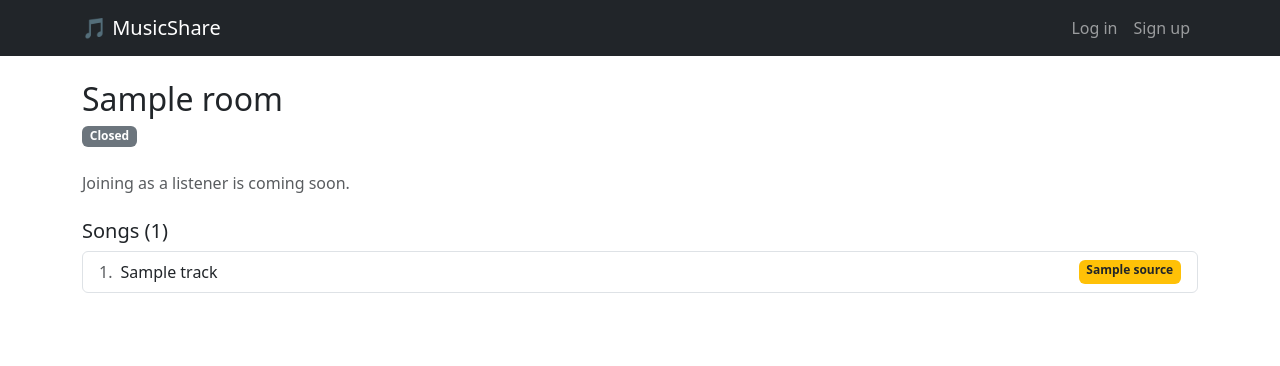
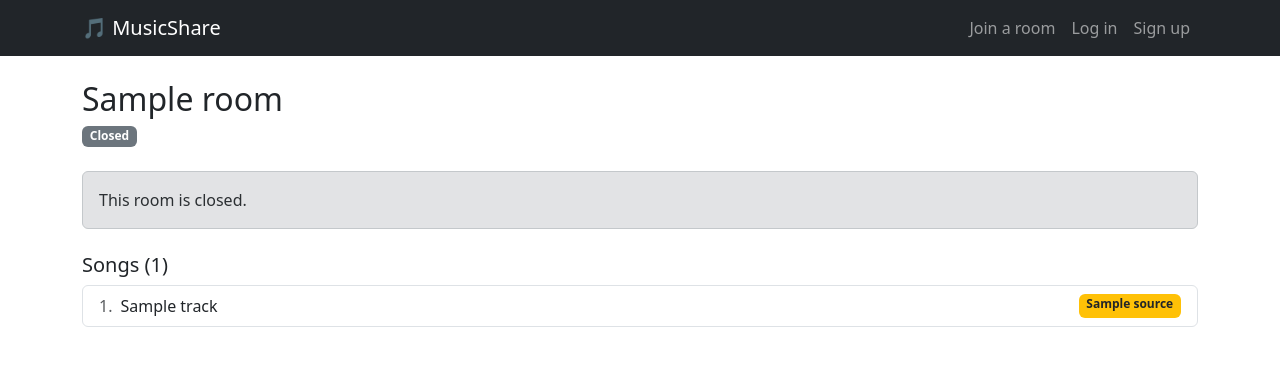
Before and after one commit to Aella67/MusicShare, a Flask app: template templates/room.html in a window 1280 px wide. Shown: the top 366 px of the page. Run offline with Flask 3, Linux system fonts and the light colour scheme; tables that the repository leaves empty or names only in its code hold one stand-in row (values such as "Sample post"); the template is opened without the code that fills it: values that come from a table or form of the project are taken from there, most other values are stand-ins (such as "Sample title", 1, 10 or a date in 2020).

Commit message:
Add guest join

```diff
--- a/app.py
+++ b/app.py
@@ -3,7 +3,7 @@ from flask import Flask, render_template, redirect, url_for, flash, session, abo
 from flask_wtf import CSRFProtect
 import mysql.connector
 from config import Config
-from forms import RegisterForm, LoginForm, PlaylistForm, TrackForm, RoomForm
+from forms import RegisterForm, LoginForm, PlaylistForm, TrackForm, RoomForm, JoinForm, GuestForm
 from models.user import User
 from models.playlist import Playlist
 from models.track import Track
@@ -28,6 +28,15 @@ def login_required(view):
 def inject_current_user():
     user_id = session.get("user_id")
     return {"current_user": User.find_by_id(user_id) if user_id else None}
+
+def viewer_name():
+    """Who is looking at the page: a username, a guest's display name, or None."""
+    user_id = session.get("user_id")
+    if user_id:
+        user = User.find_by_id(user_id)
+        if user:
+            return user.username
+    return session.get("guest_name")
 
 
 @app.route("/")
@@ -83,8 +92,9 @@ def dashboard():
         playlist.save()
         flash("Playlist created!", "success")
         return redirect(url_for("dashboard"))
-    playlists = Playlist.find_by_user(session["user_id"])
-    return render_template("dashboard.html", form=form, playlists=playlists)
+        playlists = Playlist.find_by_user(session["user_id"])
+    rooms = Room.find_by_host(session["user_id"])
+    return render_template("dashboard.html", form=form, playlists=playlists, rooms=rooms)
 
 @app.route("/playlists/<int:playlist_id>", methods=["GET", "POST"])
 @login_required
@@ -116,15 +126,27 @@ def new_room():
     return render_template("new_room.html", form=form)
 
 
-@app.route("/room/<code>")
+@app.route("/join", methods=["GET", "POST"])
+def join():
+    form = JoinForm()
+    if form.validate_on_submit():
+        return redirect(url_for("room_page", code=form.code.data.strip().upper()))
+    return render_template("join.html", form=form)
+
+
+@app.route("/room/<code>", methods=["GET", "POST"])
 def room_page(code):
     room = Room.find_by_code(code)
     if room is None:
         abort(404)
     is_host = session.get("user_id") == room.host_id
+    guest_form = GuestForm()
+    if guest_form.validate_on_submit():
+        session["guest_name"] = guest_form.display_name.data.strip()
+        return redirect(url_for("room_page", code=room.share_code))
     tracks = Track.find_by_playlist(room.playlist_id) if room.playlist_id else []
-    return render_template("room.html", room=room, is_host=is_host, tracks=tracks)
-
+    return render_template("room.html", room=room, is_host=is_host,
+                           viewer=viewer_name(), guest_form=guest_form, tracks=tracks)
 
 if __name__ == "__main__":
     app.run(debug=True)
--- a/forms.py
+++ b/forms.py
@@ -3,6 +3,7 @@ from wtforms import StringField, PasswordField, EmailField, SelectField
 from wtforms.validators import DataRequired, Email, Length, EqualTo, Regexp, ValidationError
 from models.user import User
 from models.track import Track
+from models.room import Room
 
 
 class RegisterForm(FlaskForm):
@@ -46,3 +47,18 @@ class TrackForm(FlaskForm):
 class RoomForm(FlaskForm):
     name = StringField("Room name", validators=[DataRequired(), Length(max=100)])
     playlist_id = SelectField("Playlist", coerce=int)
+
+
+class JoinForm(FlaskForm):
+    code = StringField("Room code", validators=[DataRequired(), Length(max=8)])
+
+    def validate_code(self, field):
+        room = Room.find_by_code(field.data)
+        if room is None:
+            raise ValidationError("No room with that code.")
+        if not room.is_open:
+            raise ValidationError("That room is closed.")
+
+
+class GuestForm(FlaskForm):
+    display_name = StringField("Display name", validators=[DataRequired(), Length(min=2, max=30)])
--- a/templates/base.html
+++ b/templates/base.html
@@ -11,6 +11,9 @@
     <div class="container">
       <a class="navbar-brand" href="{{ url_for('home') }}">🎵 MusicShare</a>
             <ul class="navbar-nav ms-auto align-items-center">
+                      <li class="nav-item">
+          <a class="nav-link" href="{{ url_for('join') }}">Join a room</a>
+        </li>
         {% if current_user %}
           <li class="nav-item">
             <a class="nav-link {% if request.endpoint == 'dashboard' %}active fw-semibold{% endif %}"
--- a/templates/room.html
+++ b/templates/room.html
@@ -22,8 +22,31 @@
       </div>
     </div>
   </div>
+{% elif not room.is_open %}
+  <div class="alert alert-secondary my-4">This room is closed.</div>
+{% elif viewer %}
+  <p class="text-muted my-4">You're listening as <strong>{{ viewer }}</strong>. Playback is coming soon.</p>
 {% else %}
-  <p class="text-muted my-4">Joining as a listener is coming soon.</p>
+  <div class="card my-4">
+    <div class="card-body">
+      <h2 class="h5 card-title">Join as a guest</h2>
+      <form method="post" novalidate>
+        {{ guest_form.hidden_tag() }}
+        <div class="mb-3">
+          {{ guest_form.display_name.label(class="form-label") }}
+          {{ guest_form.display_name(class="form-control" ~ (" is-invalid" if guest_form.display_name.errors else ""),
+                                     placeholder="What should we call you?") }}
+          {% for error in guest_form.display_name.errors %}
+            <div class="invalid-feedback">{{ error }}</div>
+          {% endfor %}
+        </div>
+        <button type="submit" class="btn btn-primary w-100">Join room</button>
+      </form>
+      <p class="small text-muted mt-3 mb-0">
+        Have an account? <a href="{{ url_for('login') }}">Log in</a> to use your username.
+      </p>
+    </div>
+  </div>
 {% endif %}
 
 <h2 class="h5">Songs ({{ tracks|length }})</h2>
```
Also changed, not shown: templates/dashboard.html (+20 -2 lines), templates/join.html (added, +23 -0 lines).
